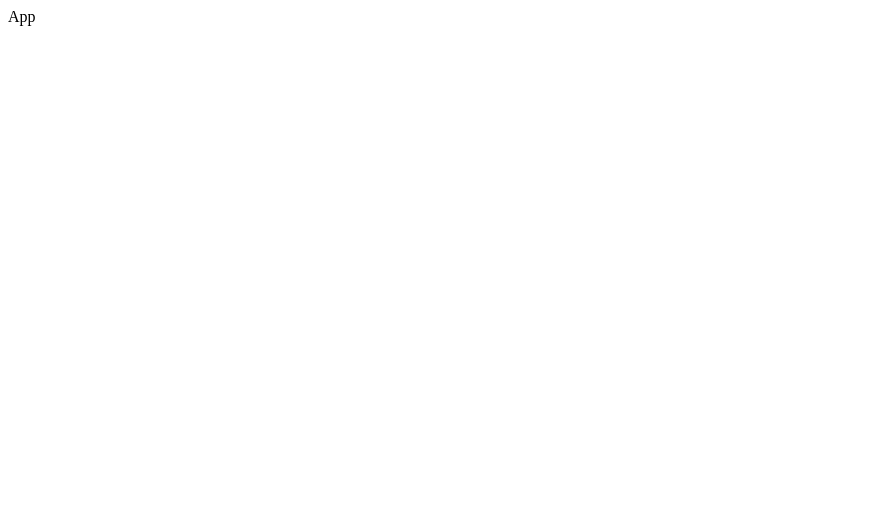
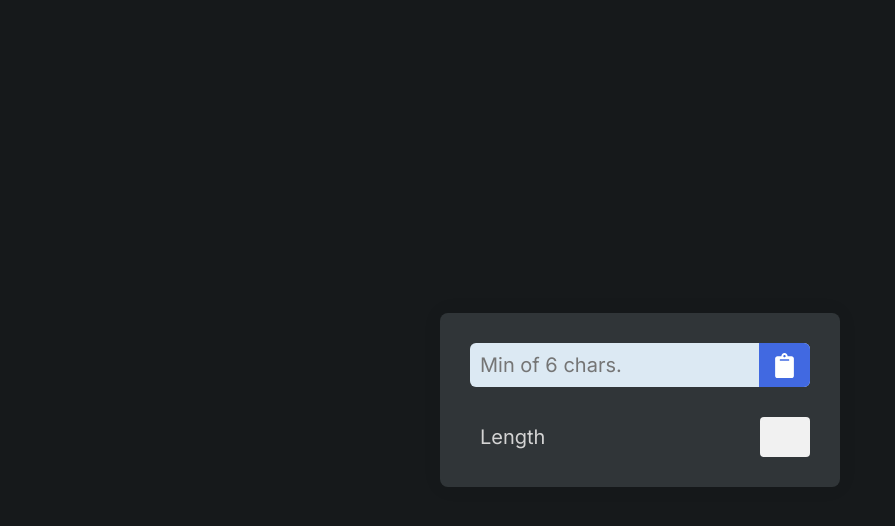
Before and after one commit to Byakuya91/Password-Generator, a React (Vite) app: page / in a window 1280 px wide. Shown: the top 526 px of the page, without its empty margins (0-895 px from the left). Built offline with nearby package versions, Linux system fonts and the light colour scheme.

Commit message:
I've successfully created the scaffolding for the first half of the field. I will proceed with the second part with the markup and tackle the custom form.

```diff
--- a/package.json
+++ b/package.json
@@ -11,7 +11,8 @@
   },
   "dependencies": {
     "react": "^18.2.0",
-    "react-dom": "^18.2.0"
+    "react-dom": "^18.2.0",
+    "react-icons": "^4.11.0"
   },
   "devDependencies": {
     "@types/react": "^18.2.15",
--- a/src/App.jsx
+++ b/src/App.jsx
@@ -1,4 +1,8 @@
+// ! REACT IMPORTS
 import React from "react";
+
+// ! LIBRARY IMPORTS
+import { FaClipboard } from "react-icons/fa";
 
 // ? GOAL: CREATE A PASSWORD GENERATOR THAT DOES THE FOLLOWING:
 // ? 1) generate a password with minimum six characters for length for varying passwords
@@ -6,8 +10,36 @@ import React from "react";
 // ? 3) Copy and paste the  generated password for increased ease
 // ? 4) Notifications to tell me if the password is copied, and have at least ONE option checked.
 
+// TODO: create the section and form for the password generator
+// TODO: create custom form for password generation
+// TODO: create functionality to randomly generate the password
+
 function App() {
-  return <div>App</div>;
+  return (
+    <section>
+      <div className="container">
+        <form id="pg-form">
+          <div className="result">
+            <input
+              type="text"
+              id="result"
+              placeholder="Min of 6 chars."
+              readOnly
+            />
+            <div className="clipboard">
+              <FaClipboard></FaClipboard>
+            </div>
+          </div>
+          <div>
+            <div className="field">
+              <label htmlFor="length">Length</label>
+              <input type="number" id="length" min={6} max={15} />
+            </div>
+          </div>
+        </form>
+      </div>
+    </section>
+  );
 }
 
 export default App;
--- a/src/main.jsx
+++ b/src/main.jsx
@@ -1,6 +1,7 @@
 import React from "react";
 import ReactDOM from "react-dom/client";
 import App from "./App.jsx";
+import "./style.css";
 
 ReactDOM.createRoot(document.getElementById("root")).render(
   <React.StrictMode>
--- /dev/null
+++ b/src/style.css
@@ -0,0 +1,138 @@
+@import url('https://fonts.googleapis.com/css2?family=Inter&display=swap');
+
+/* CLEAR STYLES */
+* {
+    padding: 0;
+    margin: 0;
+    box-sizing: border-box;
+    font-family: Inter;
+}
+
+/* PASSWORD GENERATOR STYLES */
+
+
+body {
+    background-color: rgb(22, 25, 27);
+    font-size: 18px;
+    font-family: 'Montserrat';
+    color: rgb(212, 212, 212);
+}
+
+section {
+    min-height: 100vh;
+    width: 100%;
+    display: flex;
+    align-items: center;
+    justify-content: center;
+    padding: 100px 0;
+}
+
+.container {
+    padding: 30px;
+    background-color: #303538;
+    border-radius: 8px;
+    box-shadow: 0px 0px 20px #00000011;
+    width: 90%;
+    max-width: 400px;
+}
+
+form {
+    width: 100%;
+    font-size: 20px;
+}
+
+.result {
+    background-color: rgb(220, 233, 243);
+    position: relative;
+    margin-bottom: 30px;
+    border-radius: 6px;
+    overflow: hidden;
+}
+
+.result #result {
+    width: 85%;
+    height: 100%;
+    border: none;
+    outline: none;
+    background-color: transparent;
+    font-size: 20px;
+    padding: 10px;
+}
+
+.result .clipboard {
+    width: 15%;
+    height: 100%;
+    position: absolute;
+    right: 0;
+    top: 50%;
+    transform: translateY(-50%);
+    font-size: 25px;
+    cursor: pointer;
+    background-color: royalblue;
+    color: white;
+    display: flex;
+    align-items: center;
+    justify-content: center;
+}
+
+.field input[type='number'] {
+    width: 50px;
+    height: 40px;
+    outline: none;
+    border: none;
+    padding: 10px;
+    padding-right: 0px;
+    font-size: 16px;
+    background-color: rgb(241, 241, 241);
+    border-radius: 4px;
+}
+
+.field {
+    height: 40px;
+    margin-top: 5px;
+    border-radius: 4px;
+    display: flex;
+    justify-content: space-between;
+    align-items: center;
+    align-items: center;
+    padding-right: 10px;
+    transition: 0.3s ease background-color;
+}
+
+.field:first-of-type {
+    padding-right: 0;
+}
+
+.field:hover {
+    background-color: rgb(26, 29, 31);
+}
+
+.field label {
+    width: 100%;
+    padding: 10px;
+    cursor: pointer;
+}
+
+.field input {
+    cursor: pointer;
+}
+
+button[type='submit'] {
+    display: inline-block;
+    width: 100%;
+    border: none;
+    outline: none;
+    height: 50px;
+    background-color: royalblue;
+    color: white;
+    font-size: 18px;
+    cursor: pointer;
+    margin-top: 30px;
+    border-radius: 6px;
+}
+
+@media only screen and (max-width: 678px) {
+    .field {
+        font-size: 16px;
+    }
+}
```
Also changed, not shown: 1 other file (tests, documents, lock files or other folders).
